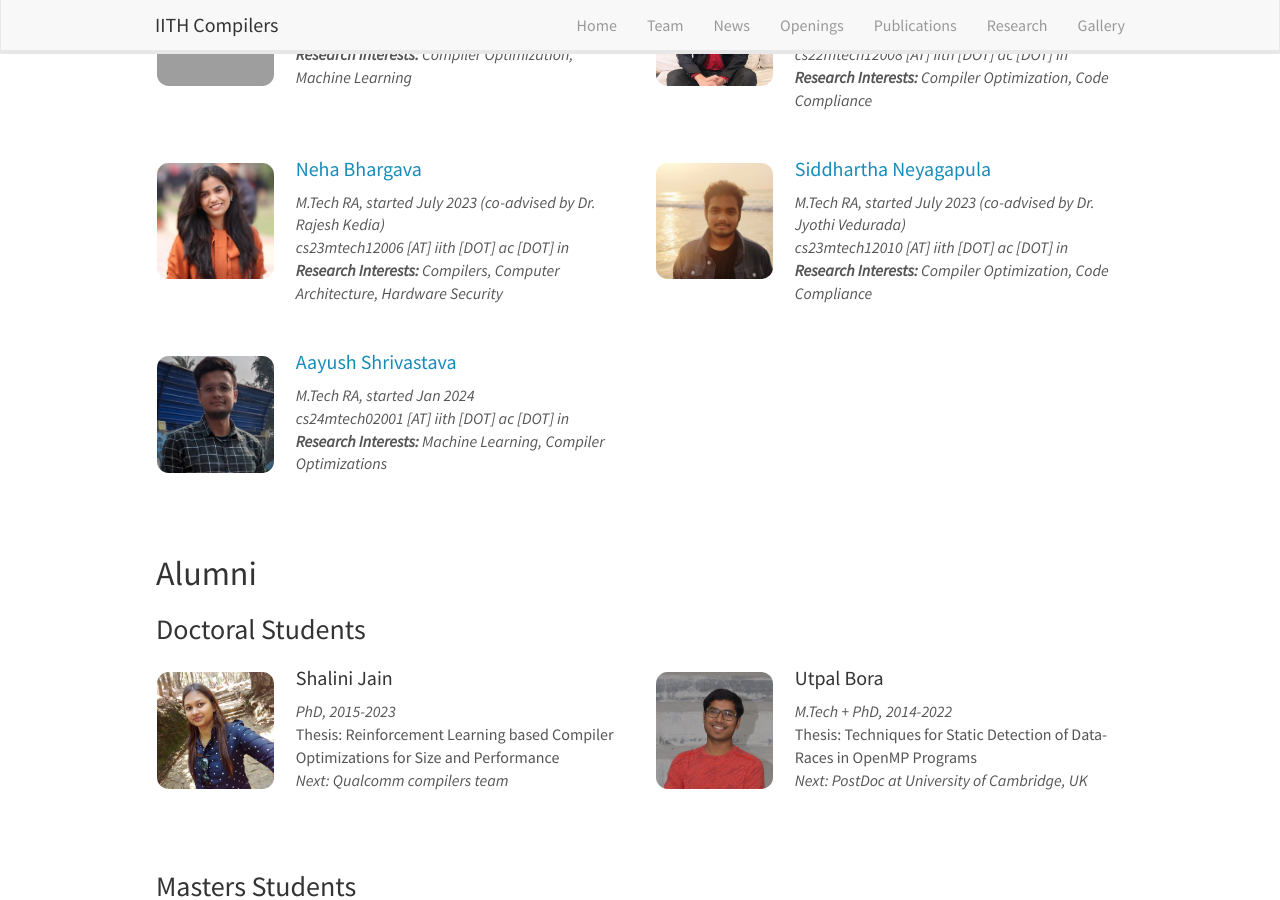
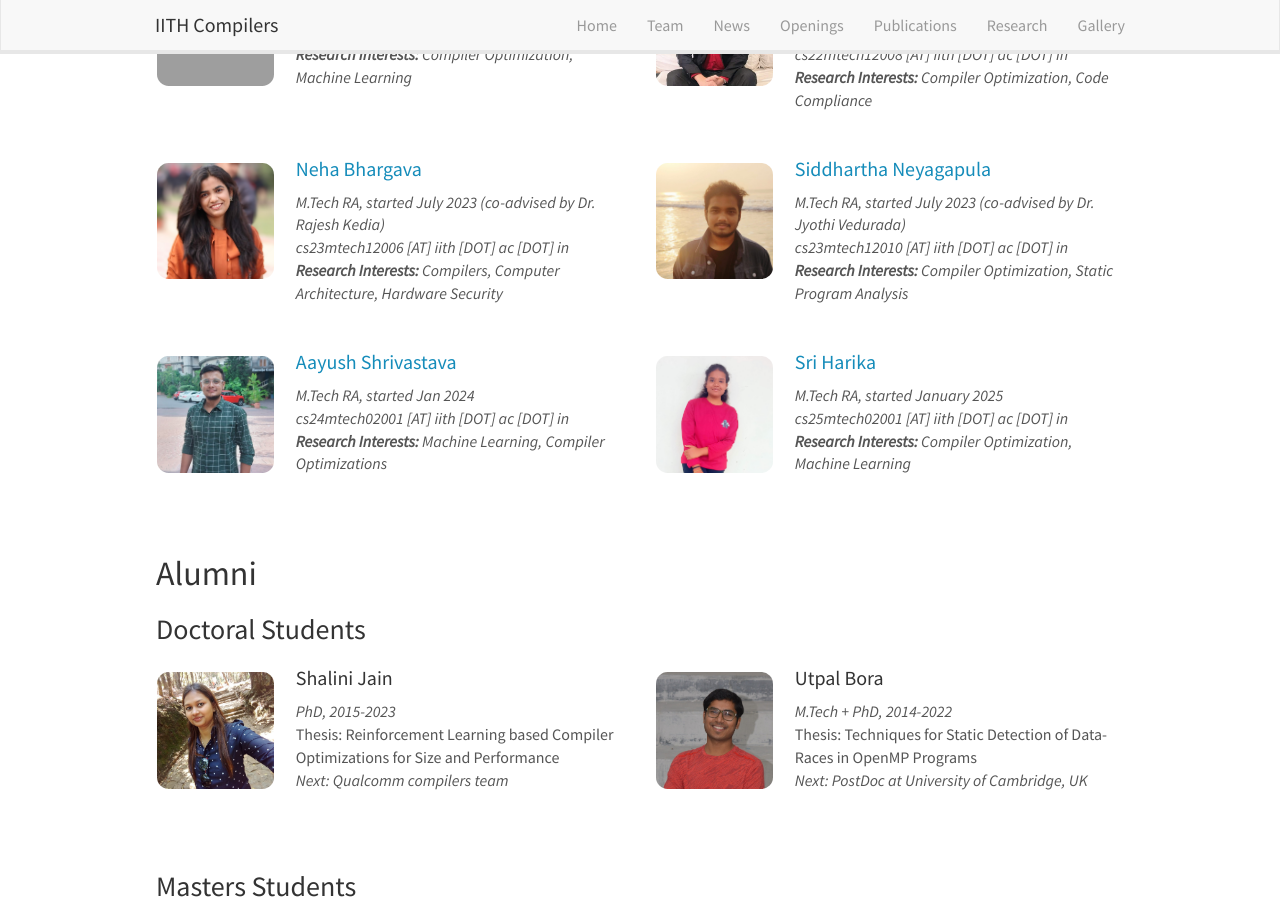
Before and after one commit to utpalbora/compilers.cse.iith.ac.in, a Jekyll site: the page built from _pages/team.md, in a window 1280 px wide and 900 px high, scrolled down 1553 px. Built offline with Jekyll 4.4.1, drawn with Linux system fonts in a browser that asks for light colours; nearby versions of some CDN libraries; grey boxes are pictures that could not be loaded.

Commit message:
Added new team members and updated the profile of existing people

```diff
--- a/_data/team_members.yml
+++ b/_data/team_members.yml
@@ -188,21 +188,32 @@
   type: mtech
   url :
     value: 1
-    link: https://github.com/siddu12
+    link: https://github.com/NeyagapulaSiddhartha
   photo: siddhartha.jpg
   info: M.Tech RA, started July 2023 (co-advised by Dr. Jyothi Vedurada)
   email: cs23mtech12010 [AT] iith [DOT] ac [DOT] in
-  interests: Compiler Optimization, Code Compliance
+  interests: Compiler Optimization, Static Program Analysis
 
 - name: Aayush Shrivastava
   type: mtech
   url :
     value: 1
     link: https://github.com/iamaayushrivastava
-  photo: aayush.jpg
+  photo: aayush.png
   info: M.Tech RA, started Jan 2024
   email: cs24mtech02001 [AT] iith [DOT] ac [DOT] in
   interests: Machine Learning, Compiler Optimizations
+
+- name: Sri Harika
+  type: mtech
+  url :
+    value: 1
+    link: https://github.com/Harikaraja
+  photo: Harika.jpg
+  info: M.Tech RA, started January 2025
+  email: cs25mtech02001 [AT] iith [DOT] ac [DOT] in
+  interests: Compiler Optimization, Machine Learning
+
 
 # - name: Raghvendra Gupta
 #   type: mtech
```
Also changed, not shown: images/teampic/Harika.jpg (added), images/teampic/aayush.jpg (deleted), images/teampic/aayush.png (added).
